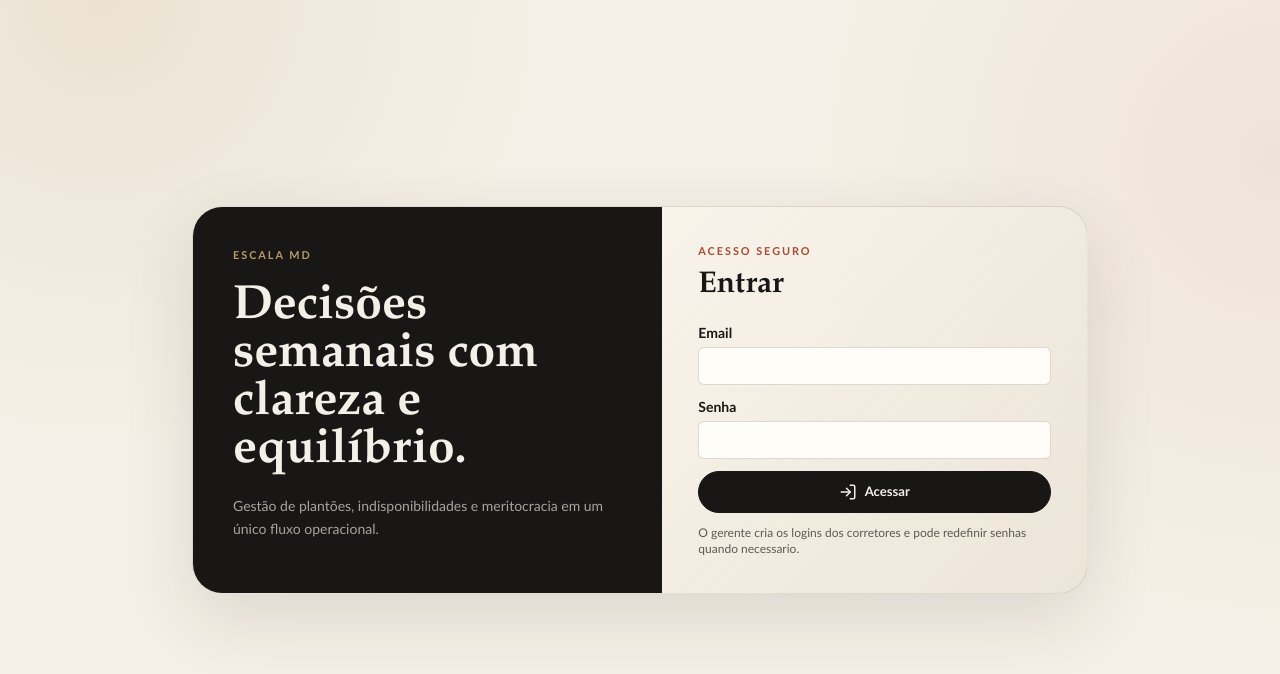
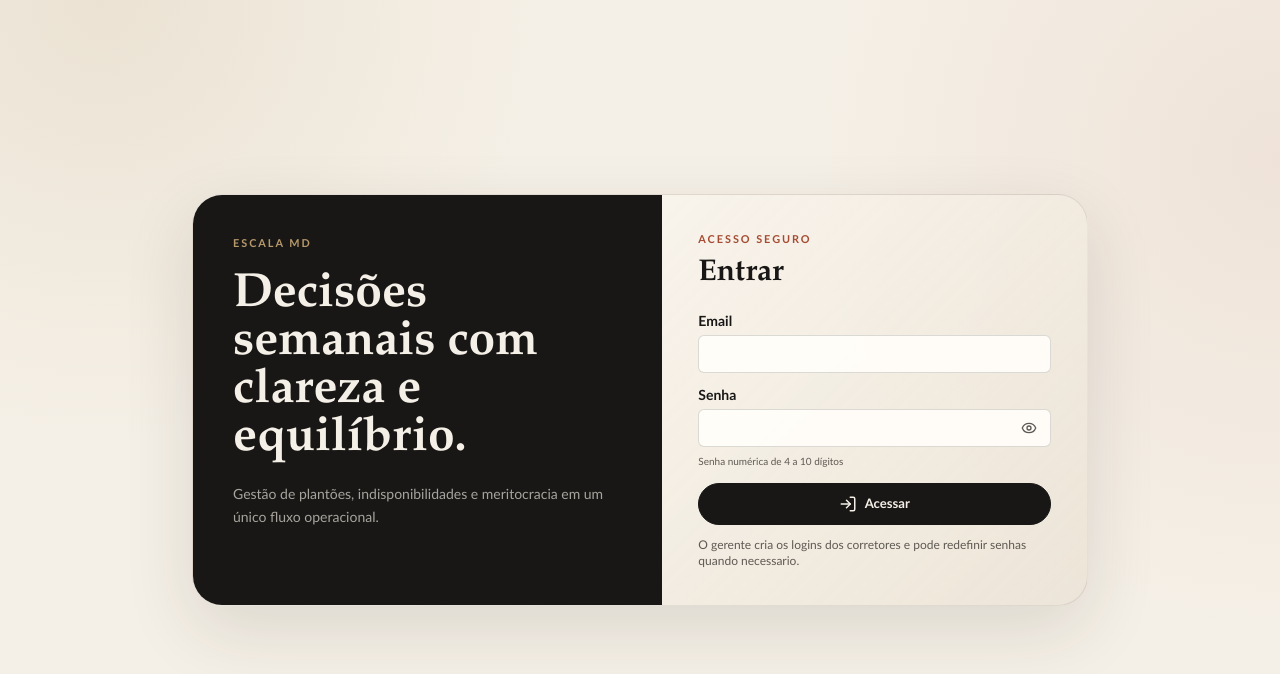
Before and after one commit to jaimepcjia-crypto/app-escala-md, a Next.js app: page /login in a window 1280 px wide. Shown: the top 674 px of the page. Built offline with nearby package versions, Linux system fonts and the light colour scheme.

Commit message:
fix: reforça autenticação dos corretores

```diff
--- a/src/app/api/admin/route.ts
+++ b/src/app/api/admin/route.ts
@@ -2,7 +2,7 @@ import { NextRequest, NextResponse } from "next/server";
 import { prisma } from "@/lib/prisma";
 import { getAdminSnapshot, reaisToCents, salesMonthStartForWeek } from "@/lib/data";
 import { weeklyWorkflowStatus } from "@/lib/deadlines";
-import { hashPassword, isValidEmail, isValidNumericPassword, normalizeEmail, numericPasswordError, requireManager, verifyPassword } from "@/lib/auth";
+import { isValidEmail, isValidNumericPassword, normalizeEmail, numericPasswordError, passwordCredentialData, requireManager, verifyPassword } from "@/lib/auth";
 
 export async function GET(request: NextRequest) {
   const auth = await requireManager(request);
@@ -42,7 +42,7 @@ export async function POST(request: NextRequest) {
       await tx.user.update({
         where: { brokerId },
         // senha só muda se vier preenchida (numérica); grava hash + texto p/ exibição
-        data: { email, ...(password ? { passwordHash: hashPassword(password), passwordPlain: password } : {}) }
+        data: { email, ...(password ? passwordCredentialData(password) : {}) }
       });
       return updated;
     });
@@ -98,7 +98,7 @@ export async function POST(request: NextRequest) {
     }
     await prisma.user.update({
       where: { id: manager.id },
-      data: { passwordHash: hashPassword(newPassword), passwordPlain: newPassword }
+      data: passwordCredentialData(newPassword)
     });
     return NextResponse.json({ ok: true });
   }
@@ -113,7 +113,7 @@ export async function POST(request: NextRequest) {
     if (!user) return NextResponse.json({ error: "Login do corretor nao encontrado." }, { status: 404 });
     await prisma.user.update({
       where: { id: user.id },
-      data: { passwordHash: hashPassword(newPassword), passwordPlain: newPassword }
+      data: passwordCredentialData(newPassword)
     });
     return NextResponse.json({ ok: true });
   }
@@ -158,8 +158,7 @@ export async function POST(request: NextRequest) {
       await tx.user.create({
         data: {
           email,
-          passwordHash: hashPassword(initialPassword),
-          passwordPlain: initialPassword,
+          ...passwordCredentialData(initialPassword),
           role: "BROKER",
           brokerId: created.id
         }
--- a/src/app/api/auth/login/route.ts
+++ b/src/app/api/auth/login/route.ts
@@ -1,6 +1,6 @@
 import { NextRequest, NextResponse } from "next/server";
 import { prisma } from "@/lib/prisma";
-import { createSessionToken, normalizeEmail, setSessionCookie, verifyPassword } from "@/lib/auth";
+import { createSessionToken, normalizeEmail, passwordCredentialData, setSessionCookie, verifyStoredPassword } from "@/lib/auth";
 
 export async function POST(request: NextRequest) {
   const body = await request.json();
@@ -11,8 +11,12 @@ export async function POST(request: NextRequest) {
     include: { broker: { include: { team: true } } }
   });
 
-  if (!user || !verifyPassword(password, user.passwordHash)) {
+  const verification = user ? verifyStoredPassword(password, user) : null;
+  if (!user || !verification?.valid) {
     return NextResponse.json({ error: "Email ou senha invalidos." }, { status: 401 });
+  }
+  if (verification.needsHashRepair) {
+    await prisma.user.update({ where: { id: user.id }, data: passwordCredentialData(password) });
   }
 
   const response = NextResponse.json({
--- a/src/app/login/page.tsx
+++ b/src/app/login/page.tsx
@@ -1,11 +1,12 @@
 "use client";
 
 import { useEffect, useState } from "react";
-import { LogIn } from "lucide-react";
+import { Eye, EyeOff, LogIn } from "lucide-react";
 
 export default function LoginPage() {
   const [email, setEmail] = useState("");
   const [password, setPassword] = useState("");
+  const [showPassword, setShowPassword] = useState(false);
   const [error, setError] = useState("");
 
   // URL de acesso pessoal (.../login?email=...) pré-preenche o e-mail; a senha é digitada.
@@ -53,14 +54,21 @@ export default function LoginPage() {
           </label>
           <label className="ui-font text-sm font-bold">
             Senha
-            <input
-              className="control mt-1 w-full rounded-md px-3 py-2"
-              type="password"
-              inputMode="numeric"
-              value={password}
-              onChange={(event) => setPassword(event.target.value)}
-              data-help="Informe sua senha numerica."
-            />
+            <span className="relative mt-1 block">
+              <input
+                className="control w-full rounded-md px-3 py-2 pr-11"
+                type={showPassword ? "text" : "password"}
+                inputMode="numeric"
+                autoComplete="current-password"
+                value={password}
+                onChange={(event) => setPassword(event.target.value.replace(/\D/g, "").slice(0, 10))}
+                data-help="Informe sua senha numerica."
+              />
+              <button type="button" className="absolute inset-y-0 right-0 grid w-11 place-items-center text-graphite" onClick={() => setShowPassword((current) => !current)} aria-label={showPassword ? "Ocultar senha" : "Mostrar senha"}>
+                {showPassword ? <EyeOff size={16} /> : <Eye size={16} />}
+              </button>
+            </span>
+            <span className="mt-1 block text-[10px] font-normal text-graphite">{password.length ? `${password.length} dígito(s) informado(s)` : "Senha numérica de 4 a 10 dígitos"}</span>
           </label>
           <button className="action-primary py-3" onClick={login} data-help="Entra no app com este email e senha.">
             <LogIn size={18} />
--- a/src/lib/auth.ts
+++ b/src/lib/auth.ts
@@ -33,6 +33,10 @@ export function hashPassword(password: string) {
   return `pbkdf2$${iterations}$${salt}$${hash}`;
 }
 
+export function passwordCredentialData(password: string) {
+  return { passwordHash: hashPassword(password), passwordPlain: password };
+}
+
 export function verifyPassword(password: string, encoded: string) {
   const [kind, iterationsText, salt, expected] = encoded.split("$");
   if (kind !== "pbkdf2" || !iterationsText || !salt || !expected) return false;
@@ -41,6 +45,14 @@ export function verifyPassword(password: string, encoded: string) {
   const expectedBuffer = Buffer.from(expected, "hex");
   if (actualBuffer.length !== expectedBuffer.length) return false;
   return timingSafeEqual(actualBuffer, expectedBuffer);
+}
+
+export function verifyStoredPassword(password: string, user: { passwordHash: string; passwordPlain?: string | null }) {
+  const hashMatches = verifyPassword(password, user.passwordHash);
+  return {
+    valid: hashMatches || Boolean(user.passwordPlain && password === user.passwordPlain),
+    needsHashRepair: !hashMatches && Boolean(user.passwordPlain && password === user.passwordPlain)
+  };
 }
 
 function sign(payload: string) {
```
Also changed, not shown: 1 other file (tests, documents, lock files or other folders).
